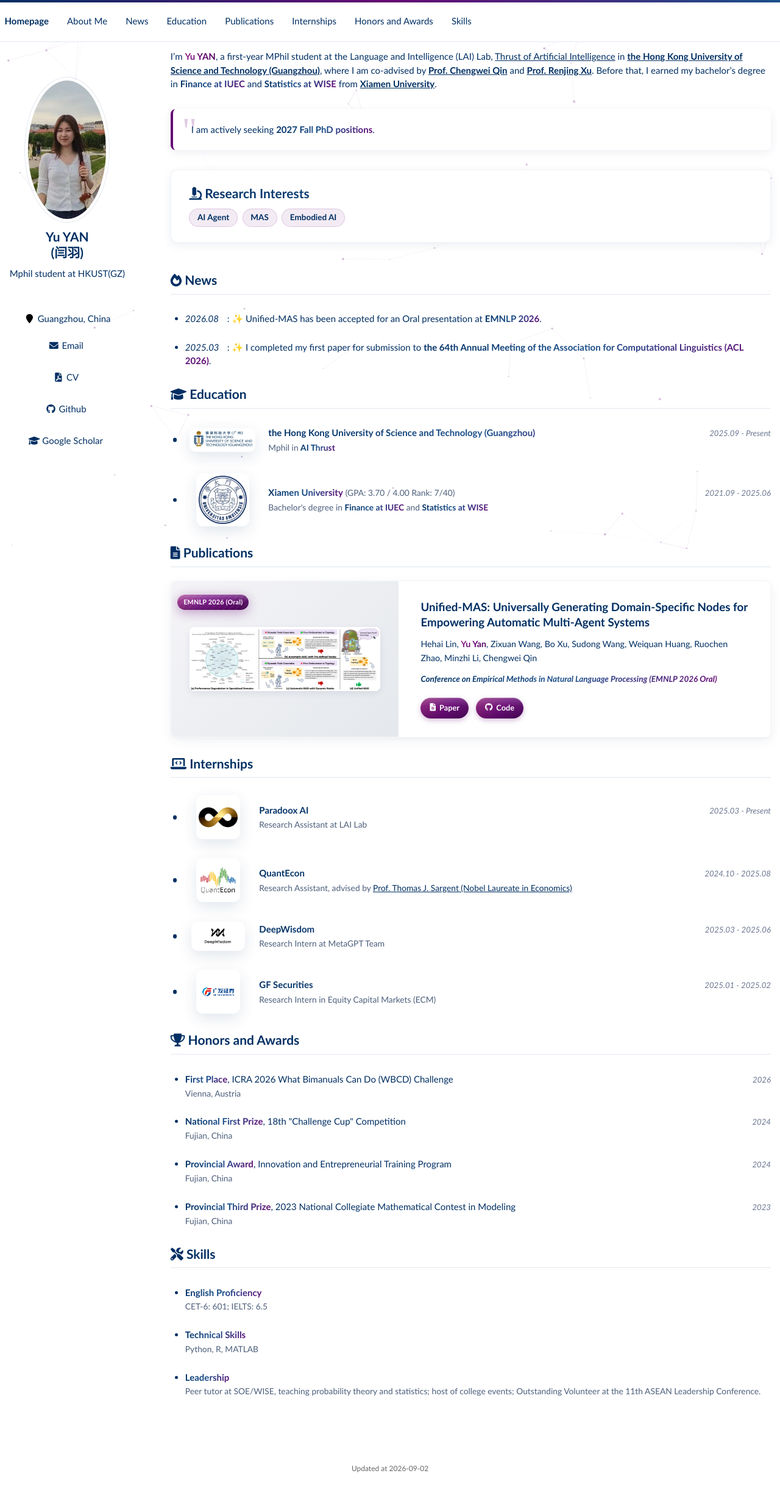
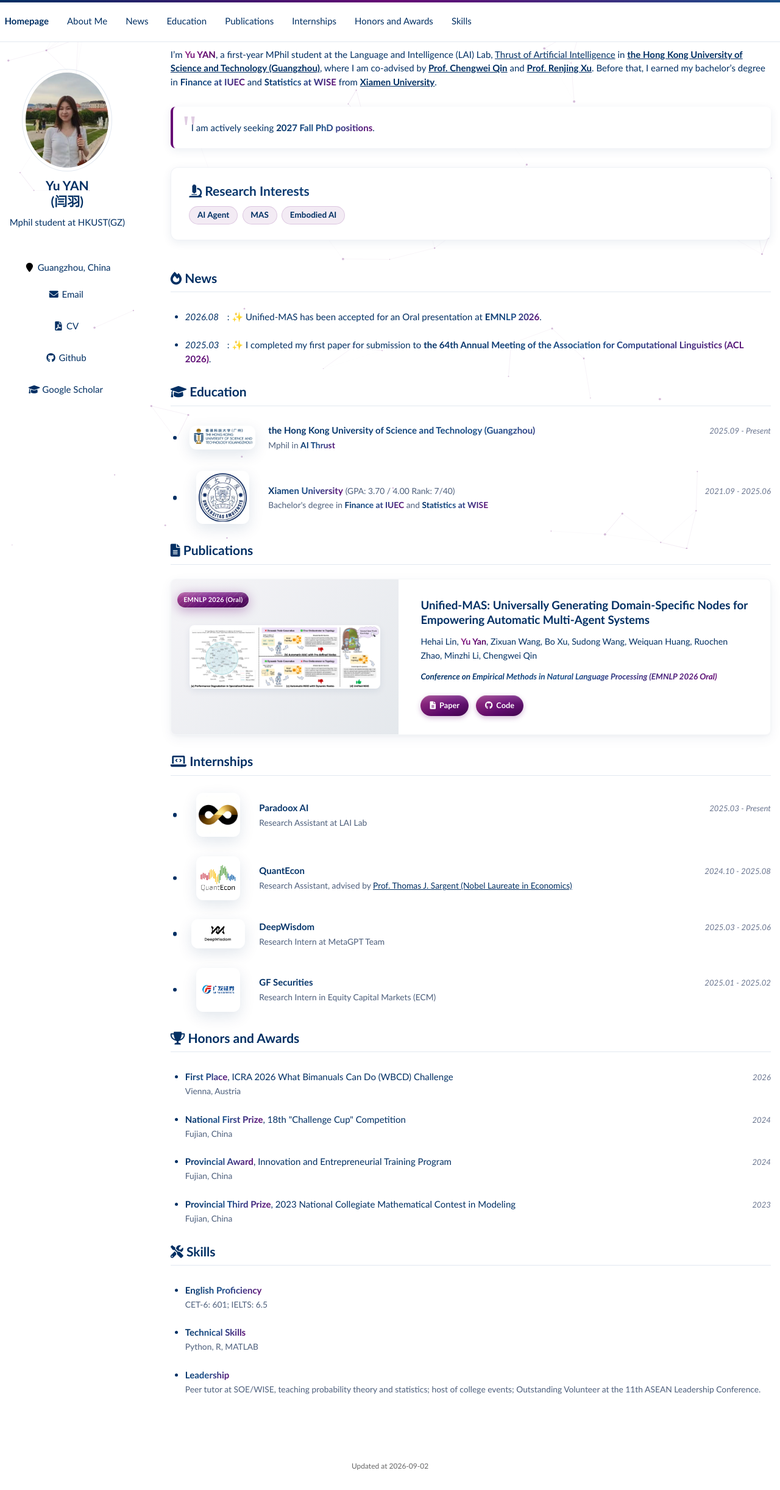
Before and after one commit to Yiounah/Yiounah.github.io, a Jekyll site: the page built from _pages/about.md, in a window 1280 px wide. Shown: the whole page at 61% size. Built offline with Jekyll 4.4.1, drawn with Linux system fonts in a browser that asks for light colours.

Commit message:
zhaopian

```diff
--- a/_sass/_page.scss
+++ b/_sass/_page.scss
@@ -5,7 +5,7 @@
 #main {
   @include container;
   @include clearfix;
-  margin-top: 0.35em;
+  margin-top: 0.1em;
   padding-left: 1em;
   padding-right: 1em;
   animation: intro 0.3s both;
--- a/_sass/_utilities.scss
+++ b/_sass/_utilities.scss
@@ -353,7 +353,7 @@ body:hover .visually-hidden button {
     @include clearfix();
     position: -webkit-sticky;
     position: sticky;
-    top: 3.5em;
+    top: 2.85em;
 
     > * {
       display: block;
--- a/assets/css/accent-enhancements.css
+++ b/assets/css/accent-enhancements.css
@@ -997,7 +997,7 @@ body {
 
 @media (min-width: 925px) {
   .sidebar.sticky {
-    top: 3.5em;
+    top: 2.85em;
   }
 
   .sidebar .profile_box,
@@ -1014,18 +1014,20 @@ body {
   }
 
   .sidebar .author__avatar img {
-    width: 140px;
-    height: auto;
-    max-width: 140px;
+    width: 148px;
+    height: 168px;
+    max-width: 148px;
     margin-left: auto;
     margin-right: auto;
+    object-fit: cover;
+    object-position: center 25%;
   }
 }
 
 .author__avatar img {
-  width: 75px;
-  height: auto;
-  max-width: 75px;
+  width: 86px;
+  height: 98px;
+  max-width: 86px;
   display: block;
   margin-left: auto;
   margin-right: auto;
```
Also changed, not shown: images/avatar-oval.jpg.
